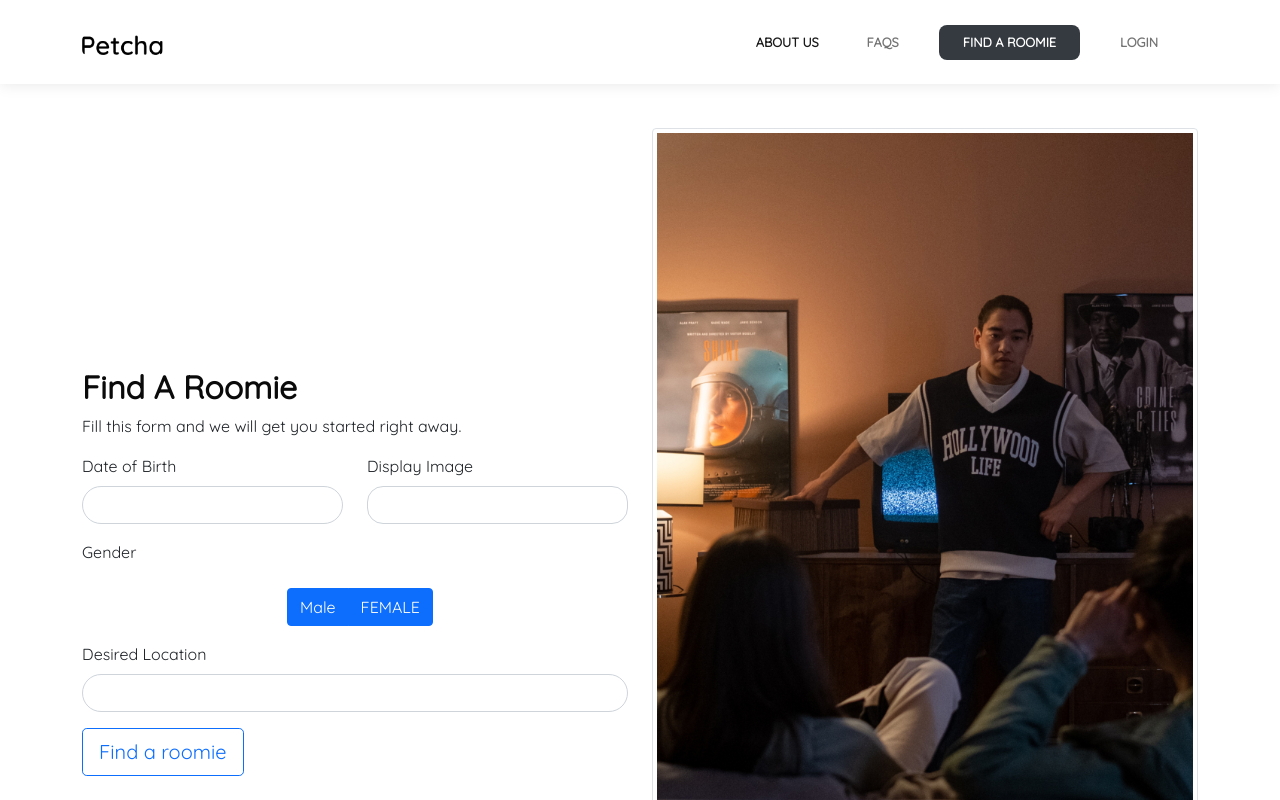
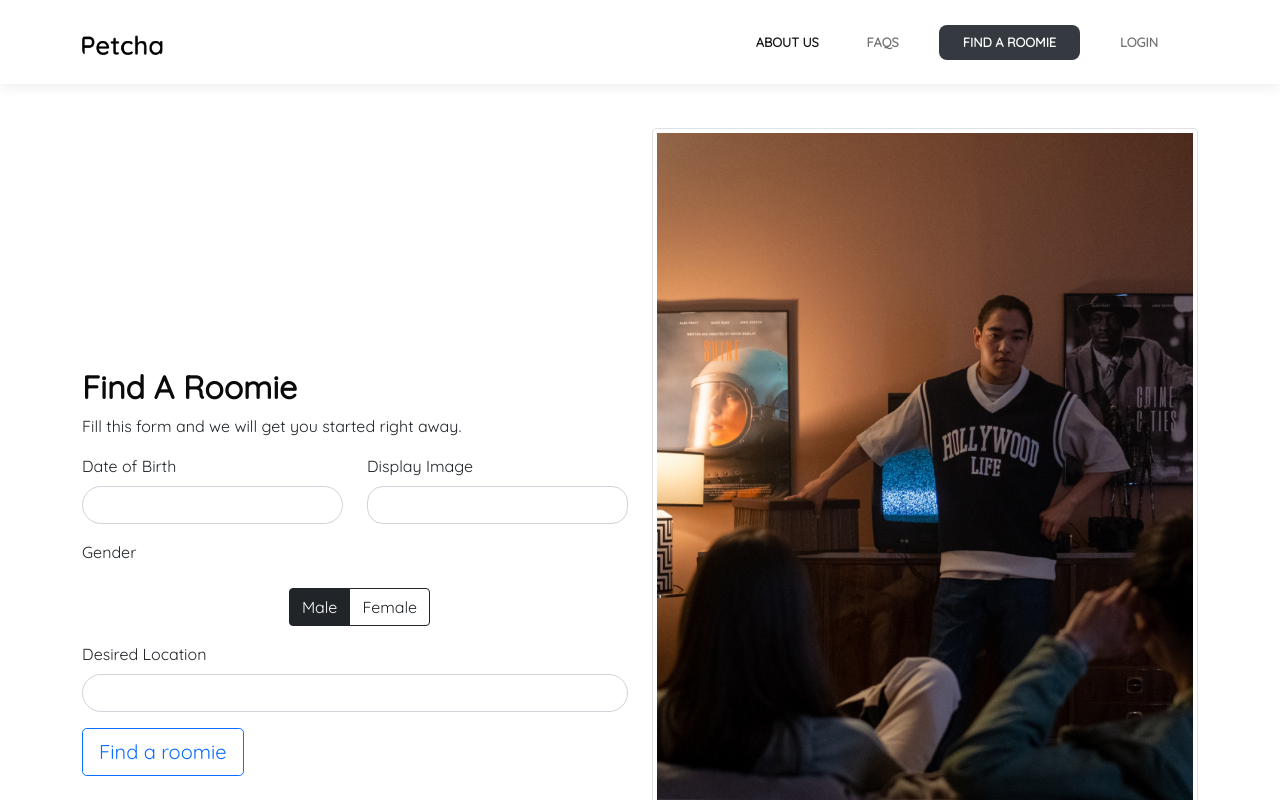
Before and after one commit to od41/sapiens3_frontend, a React (Create React App) app: page /quick-setup in a window 1280 px wide. Shown: the top 800 px of the page. Built offline with nearby package versions, Linux system fonts and the light colour scheme.

Commit message:
updated quick setup page

```diff
--- a/src/pages/MemberProfile.js
+++ b/src/pages/MemberProfile.js
@@ -3,7 +3,7 @@ import axios from 'axios';
 
 import {useParams} from 'react-router-dom';
 
-import { Container, Row, Col, Image, Badge, Button,  } from 'react-bootstrap';
+import { Container, Row, Col, Image, Badge, Button, Spinner  } from 'react-bootstrap';
 
 import avatar1 from 'assets/img/avatars/user1.png'
 import defaultCover from 'assets/img/avatars/default_cover.png'
@@ -26,7 +26,12 @@ function MemberProfile() {
   console.log(profile)
 
   if (!isLoading || !profile) {
-    return <>Profile is loading</>
+    return <Container className="min-vh-100 d-flex justify-content-center align-items-center">
+              <Row className="">
+                <Spinner animation="border" className=""/>
+                <span className="visually-hidden">Data loading...</span>
+              </Row>
+            </Container>
   }
   return (
     <>
--- a/src/pages/QuickSetup.js
+++ b/src/pages/QuickSetup.js
@@ -1,10 +1,11 @@
-import React from 'react'
-
-import { Link, Outlet } from 'react-router-dom';
+import React, {useState} from 'react'
+import { Container, Row, Col, Image, Badge, Button, ToggleButton, Spinner, ButtonGroup  } from 'react-bootstrap';
 
 import quickSetup from 'assets/img/scenery/quick_setup.jpg'
 
 function QuickSetup() {
+  const [checked, setChecked] = useState(false);
+  const [genderValue, setGenderValue] = useState('male');
 
   const heading2 = {
     fontWeight: '600',
@@ -12,12 +13,18 @@ function QuickSetup() {
     color: '#0a0a0a'
   }
 
+  const gendersList = [
+    { name: 'Male', value: 'male' },
+    { name: 'Female', value: 'female' },
+  ];
+
   return (
+
     <>
      <header className="masthead">
-        <div className="container">
-            <div className="row align-items-center">
-                <div className="col-md-6" style={{borderRadius: "20"}}>
+        <Container>
+            <Row className="align-items-center">
+                <Col md={6} className="col-md-6" style={{borderRadius: "20"}}>
                     <h3 style={ {...heading2, marginTop: "123px"}} >Find A Roomie</h3>
                     <div className="getting-started-info">
                         <p>Fill this form and we will get you started right away.</p>
@@ -35,34 +42,45 @@ function QuickSetup() {
                                 </div>
                             </div>
                         </div>
-                        <div className="row" style={{textAlign: "left"}}>
-                            <div className="col-sm-1 col-lg-11 col-xl-10" style={{width: "auto"}}>
+                        <Row className="" style={{textAlign: "left"}}>
+                            <Col sm={1} className="col-sm-1 col-lg-11 col-xl-10" style={{width: "auto"}}>
                                 <div className="form-group mb-3"><label className="form-label">Gender</label></div>
                                 <div className="form-group mb-3" style={{textAlign: "center", width: "556px"}}>
-                                    <div className="btn-group" role="group" style={{textAlign: "center", borderRadius: 0}}>
-                                      <button className="btn btn-primary" type="button" style={{"color: var(--bs-gray-900);background: var(--bs-white);border-radius: 18px;margin-right: 22px;border-width: 3px;border-color: var(--bs-gray);padding-right: 36px;padding-left: 36px;width: 219.5px;": ""}}>Male</button>
-                                      <button className="btn btn-primary" type="button" style={{"border-radius: 20px;color: var(--bs-gray-800);background: var(--bs-white);max-width: 218px;border-width: 3px;border-color: var(--bs-gray-700);width: 219.5px;": ""}}>FEMALE</button>
-                                    </div>
+                                    <ButtonGroup className="btn-group" role="group" style={{textAlign: "center", borderRadius: 0}}>
+                                      {gendersList.map((gender, i) => <ToggleButton
+                                        key={i}
+                                        id={`radio-${i}`}
+                                        type="radio"
+                                        // variant={i % 2 ? 'outline-success' : 'outline-danger'}
+                                        variant={'outline-dark'}
+                                        width="120px"
+                                        name="radio"
+                                        value={gender.value}
+                                        checked={genderValue === gender.value}
+                                        onChange={(e) => setGenderValue(e.currentTarget.value)}
+                                      >{gender.name}</ToggleButton>)}
+
+                                    </ButtonGroup>
                                 </div>
-                            </div>
-                        </div>
-                        <div className="row">
-                            <div className="col-sm-6 col-lg-12">
+                            </Col>
+                        </Row>
+                        <Row className="row">
+                            <Col sm={6} lg={12} className="col-sm-6 col-lg-12">
                                 <div className="form-group mb-3"><label className="form-label">Desired Location</label>
                                   <input className="form-control" type="text" style={{borderRadius: "20px"}} />
                                 </div>
-                            </div>
-                        </div>
+                            </Col>
+                        </Row>
                     </form>
                     <div className="getting-started-info"><button className="btn btn-outline-primary btn-lg" type="button" style={{"background: var(--bs-gray-dark);color: var(--bs-white);border-radius: 15px;text-align: center;padding-right: 25px;margin-top: 11px;":""}}>Find a roomie</button>
                         <p></p>
                     </div>
-                </div>
+                </Col>
                 <div className="col-md-6">
                   <img className="img-thumbnail" alt="promo banner" data-aos="fade-up" data-aos-duration="100" src={quickSetup} />
                 </div>
-            </div>
-        </div>
+            </Row>
+        </Container>
     </header>
 
     </>
```
